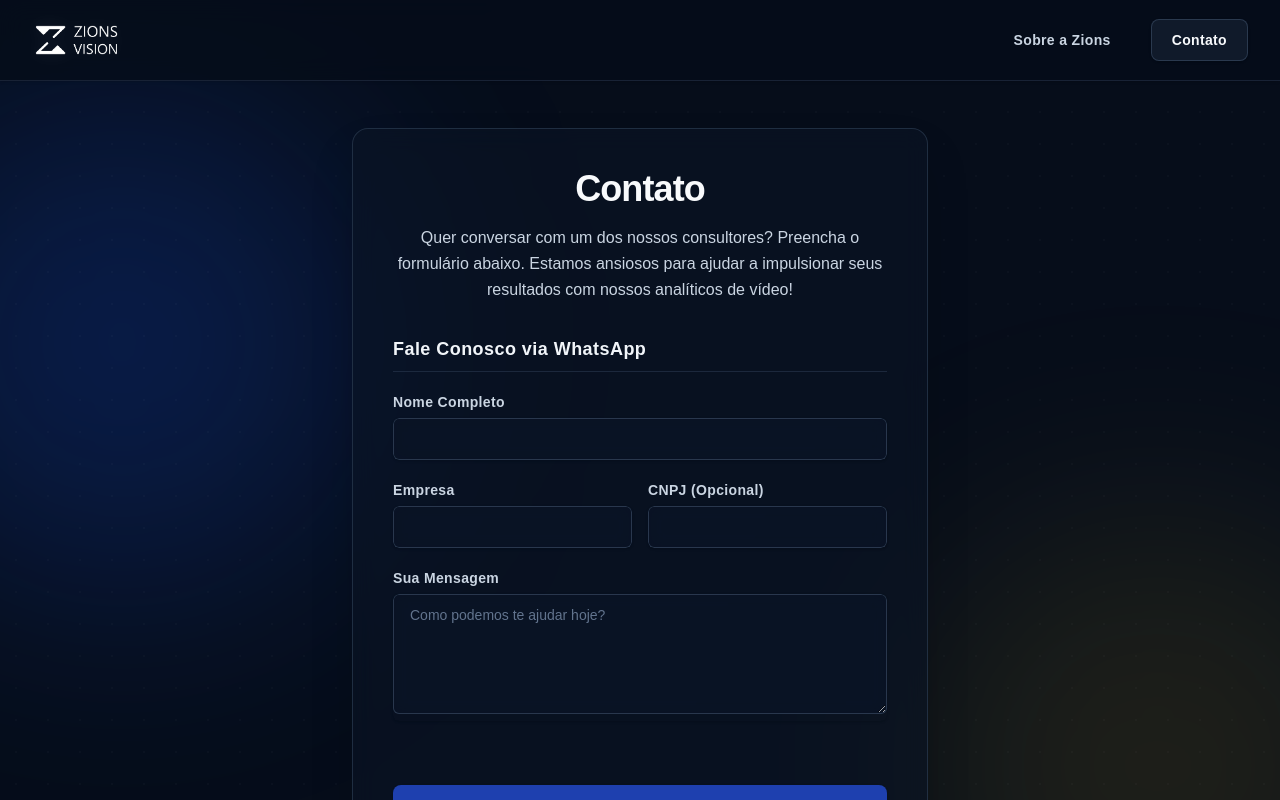
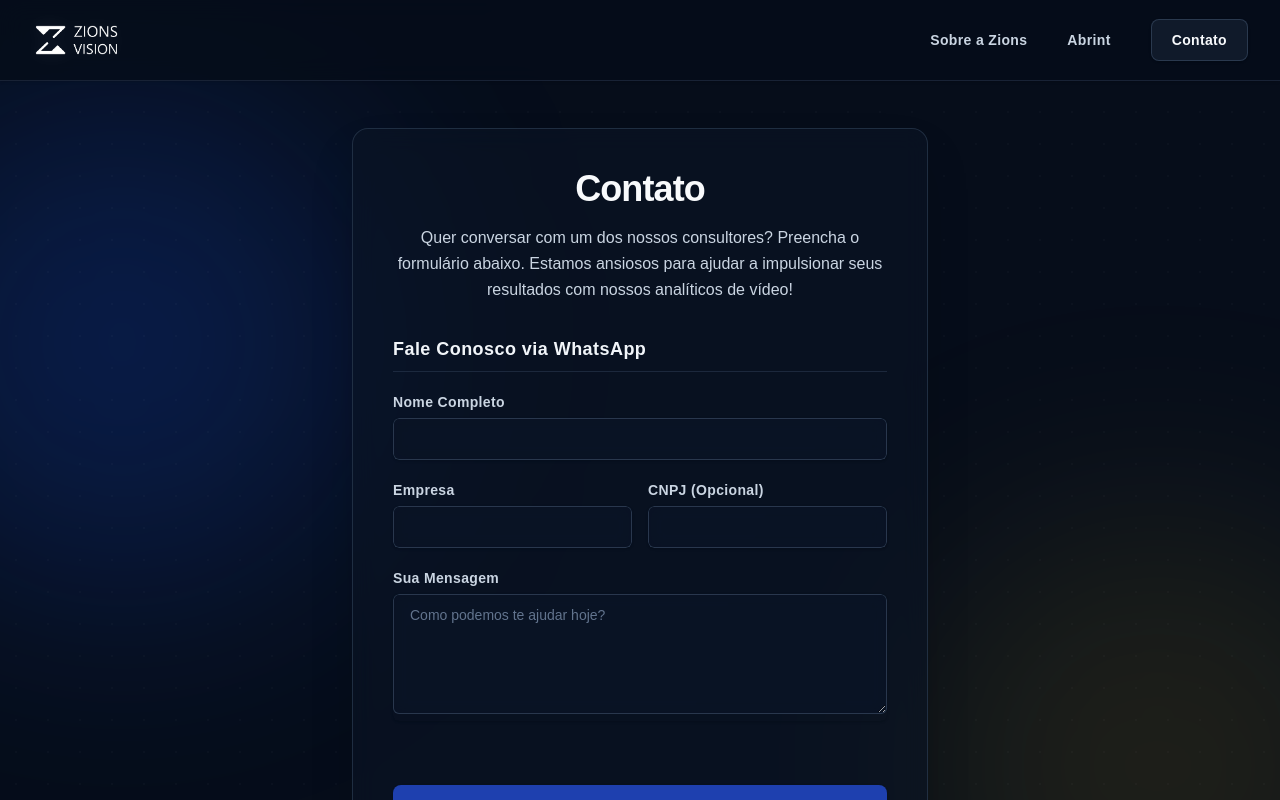
Before and after one commit to omaatheus/pegalead, a Next.js app: page /contact in a window 1280 px wide. Shown: the top 800 px of the page. Built offline with nearby package versions, Linux system fonts and the light colour scheme.

Commit message:
feat: abrint page

```diff
--- a/src/components/layout/Header.tsx
+++ b/src/components/layout/Header.tsx
@@ -35,6 +35,13 @@ export function Header() {
             <Link href="https://zionsvision.com/sobre-a-zions/" target="_blank" className="group relative py-2">
               <span className="text-sm font-semibold tracking-wide text-slate-300 group-hover:text-slate-50 transition-colors duration-300">
                 Sobre a Zions
+              </span>
+              <span className="absolute bottom-0 left-0 w-full h-[2px] bg-[#FACC15] transform scale-x-0 origin-left transition-transform duration-300 ease-out group-hover:scale-x-100" />
+            </Link>
+
+            <Link href="/abrint" className="group relative py-2">
+              <span className="text-sm font-semibold tracking-wide text-slate-300 group-hover:text-slate-50 transition-colors duration-300">
+                Abrint
               </span>
               <span className="absolute bottom-0 left-0 w-full h-[2px] bg-[#FACC15] transform scale-x-0 origin-left transition-transform duration-300 ease-out group-hover:scale-x-100" />
             </Link>
@@ -79,6 +86,13 @@ export function Header() {
           </Link>
 
           <Link
+            href="/abrint"
+            onClick={() => setIsMobileMenuOpen(false)}
+            className="block px-4 py-3 rounded-lg text-base font-medium text-slate-300 hover:text-[#FACC15] hover:bg-slate-800/50 transition-colors"
+          >
+            Abrint
+          </Link>
+          <Link
             href="/contact"
             onClick={() => setIsMobileMenuOpen(false)}
             className="block px-4 py-3 rounded-lg text-base font-medium text-[#FACC15] hover:bg-[#FACC15]/10 transition-colors"
```
